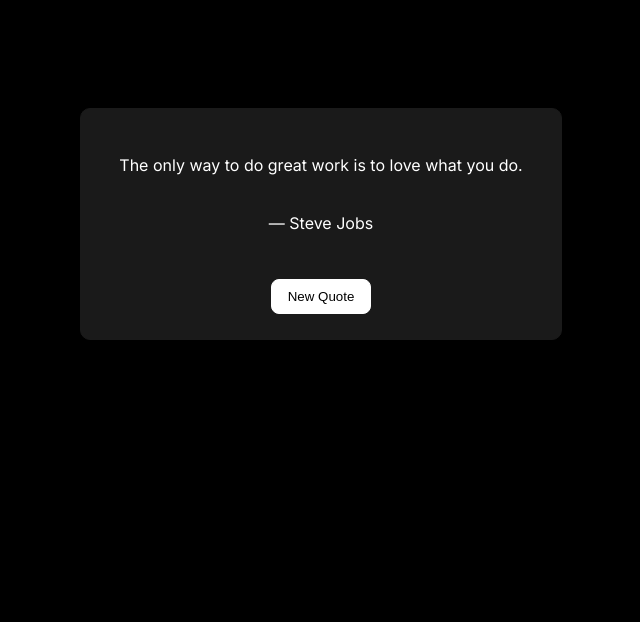
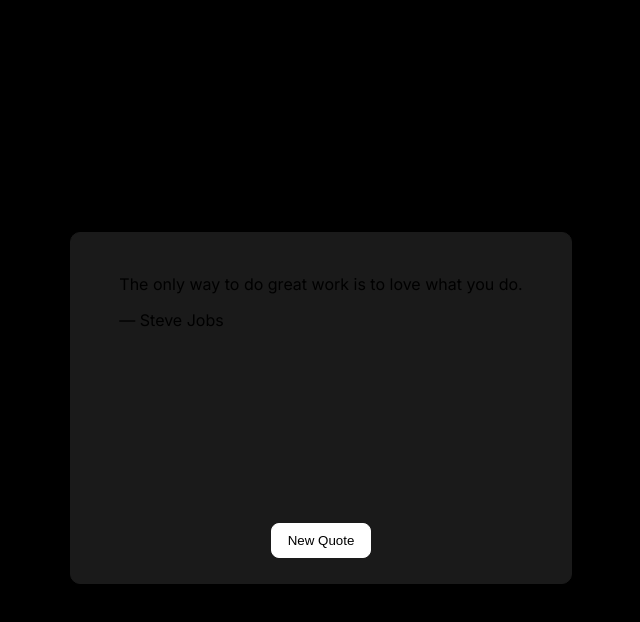
Before and after one commit to abhishekk119/quote-react-pwa, a React (Vite) app: page / in a window 1280 px wide. Shown: the top 622 px of the page, without its empty margins (319-959 px from the left). Built offline with nearby package versions, Linux system fonts and the light colour scheme; no server answers; a web font is replaced by a local one.

Commit message:
Update index.css

```diff
--- a/src/index.css
+++ b/src/index.css
@@ -7,10 +7,11 @@ body {
   display: flex;
   align-items: center;
   justify-content: center;
+  min-height: 100vh; /* Ensure wrapper takes full viewport height */
 }
 
 .container {
-  height: 200px;
+  min-height: 300px; /* Increased height to accommodate quotes */
   width: 450px;
   border: 1px solid #1a1a1a;
   background-color: #1a1a1a;
@@ -18,14 +19,32 @@ body {
   display: flex;
   flex-direction: column;
   align-items: center;
-  justify-content: center;
-  padding: 15px;
-  margin-top: 100px;
+  justify-content: space-between; /* Distribute space evenly */
+  padding: 25px; /* Increased padding */
+  margin-top: 0; /* Remove top margin since wrapper has min-height */
 }
 
-.container p {
+.quote-text {
   color: white;
   text-align: center;
+  min-height: 120px; /* Fixed height for quote area */
+  display: flex;
+  align-items: center;
+  justify-content: center;
+  width: 100%;
+  margin: 0;
+}
+
+.author-text {
+  color: white;
+  text-align: center;
+  min-height: 30px; /* Fixed height for author area */
+  display: flex;
+  align-items: center;
+  justify-content: center;
+  width: 100%;
+  margin: 0;
+  font-style: italic;
 }
 
 .newqtbtn {
@@ -35,21 +54,7 @@ body {
   border: 1px solid white;
   border-radius: 8px;
   cursor: pointer;
-  margin-top: 25px;
-}
-
-.quote {
-  display: flex;
-  flex-direction: column;
-  align-items: center;
-  justify-content: center;
-  gap: 6px;
-  height: 120px;
-}
-
-.newqtbtn {
-  -webkit-tap-highlight-color: transparent; /* For iOS/Safari */
-  tap-highlight-color: transparent; /* Standard property */
+  margin-top: 20px;
 }
 
 .newqtbtn:active {
```
